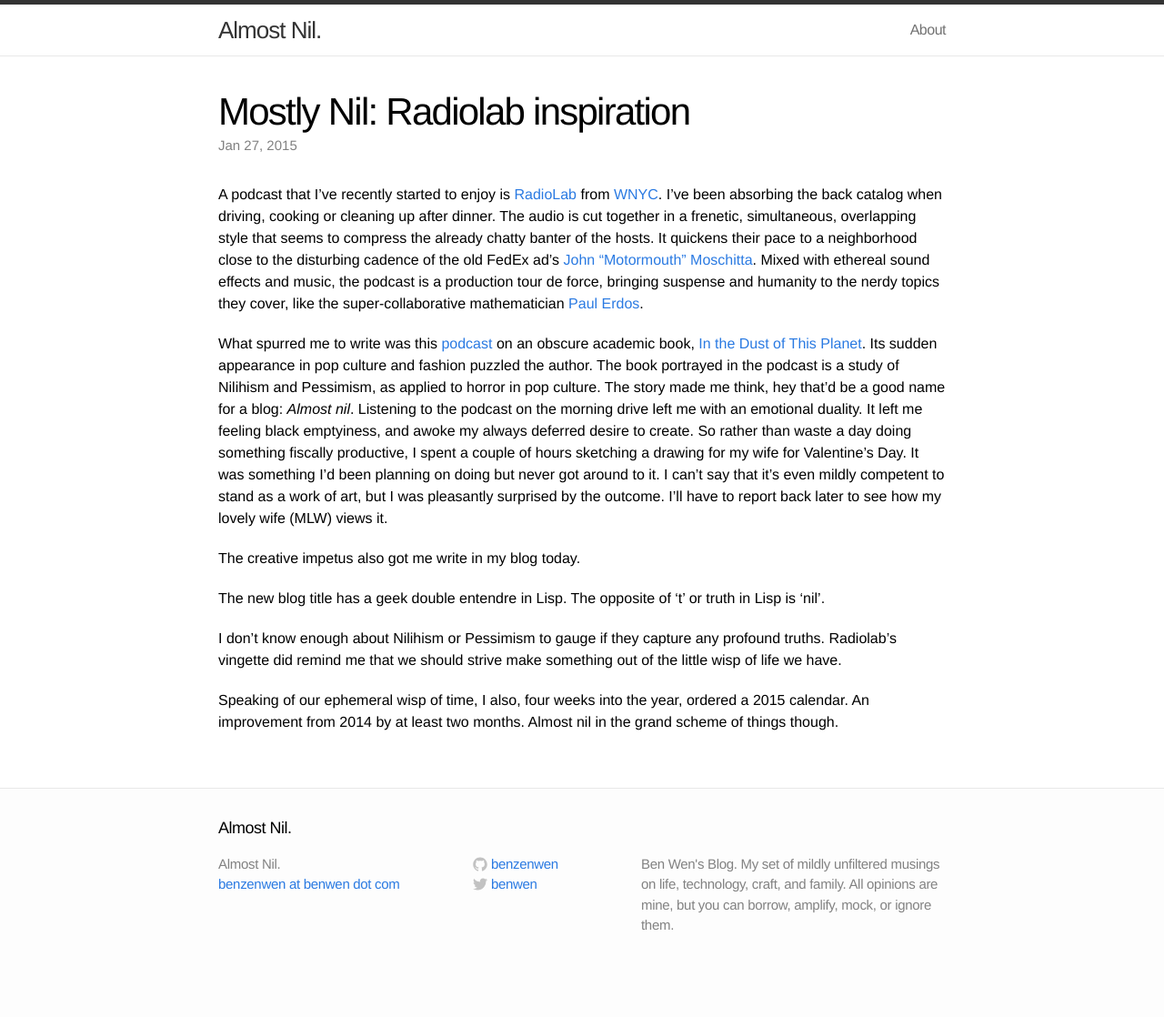
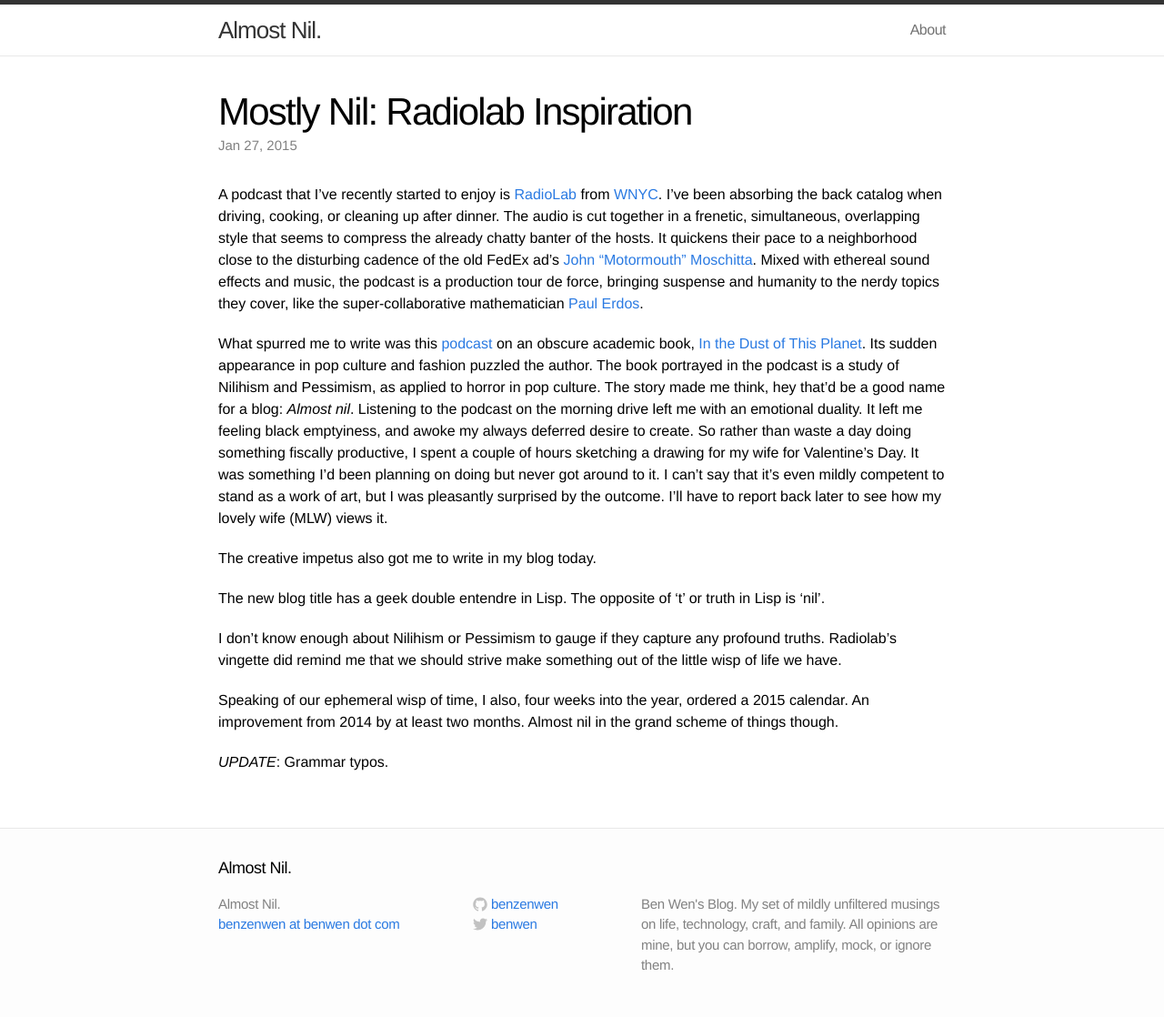
Before and after one commit to benzenwen/benzenwen.github.io, a Jekyll site: the page built from _posts/2015-01-27-mostly-nil.md, in a window 1280 px wide. Shown: the whole page at 91% size. Built offline with Jekyll 4.4.1, drawn with Linux system fonts in a browser that asks for light colours; before the commit the page ends 1074 px from its top, so only the background shows below that.

```diff
--- a/_posts/2015-01-27-mostly-nil.md
+++ b/_posts/2015-01-27-mostly-nil.md
@@ -1,13 +1,13 @@
 ---
 layout: post
-title:  "Mostly Nil: Radiolab inspiration"
+title:  "Mostly Nil: Radiolab Inspiration"
 date:   2015-01-27
 categories: meta
 ---
 
 A podcast that I've recently started to enjoy is
 [RadioLab](http://www.radiolab.org) from [WNYC](wnyc.org).  I've been
-absorbing the back catalog when driving, cooking or cleaning up after
+absorbing the back catalog when driving, cooking, or cleaning up after
 dinner. The audio is cut together in a frenetic, simultaneous,
 overlapping style that seems to compress the already chatty banter of
 the hosts.  It quickens their pace to a neighborhood close to the
@@ -36,7 +36,7 @@ even mildly competent to stand as a work of art, but I was pleasantly
 surprised by the outcome.  I'll have to report back later to see how
 my lovely wife (MLW) views it.
 
-The creative impetus also got me write in my blog today.
+The creative impetus also got me to write in my blog today.
 
 The new blog title has a geek double entendre in Lisp.  The opposite
 of 't' or truth in Lisp is 'nil'.
@@ -49,3 +49,5 @@ have.
 Speaking of our ephemeral wisp of time, I also, four weeks into the
 year, ordered a 2015 calendar.  An improvement from 2014 by at least
 two months.  Almost nil in the grand scheme of things though.
+
+_UPDATE_: Grammar typos.
```
Also changed, not shown: _posts/2015-01-28-file-vault-2-master-key.md (added, +74 -0 lines).
